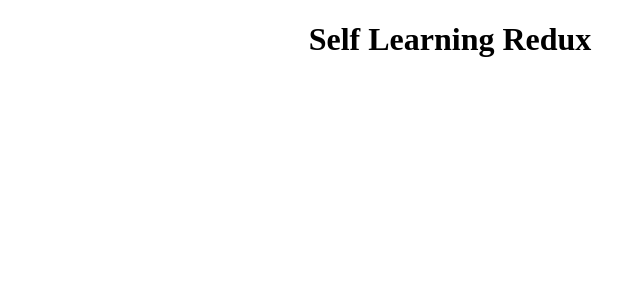
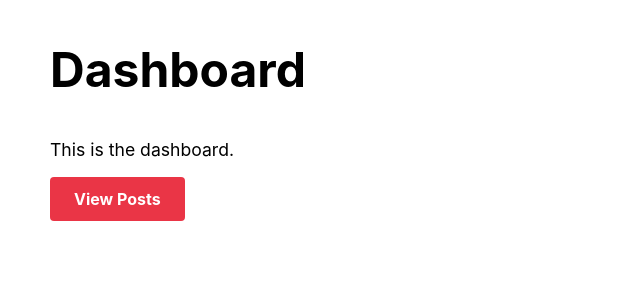
Before and after one commit to marquisvictor/styled-component-react, a React (Create React App) app: page / in a window 1280 px wide. Shown: the top 300 px of the page, without its empty margins (190-830 px from the left). Built offline with nearby package versions, Linux system fonts and the light colour scheme.

Commit message:
redux tutorial

```diff
--- a/src/App.js
+++ b/src/App.js
@@ -1,12 +1,24 @@
 import React from 'react';
+import {
+    BrowserRouter as Router,
+    Switch,
+    Route,
+    Redirect,
+} from 'react-router-dom';
+import DashboardPage from './pages/DashboardPage';
+import PostsPage from './pages/PostsPage';
 
-import './App.css';
+import './index.css';
 
 const App = props => {
     return (
-        <div className='App'>
-            <h1> Self Learning Redux </h1>
-        </div>
+        <Router>
+            <Switch>
+                <Route path='/' component={DashboardPage} />
+                <Route path='/posts' component={PostsPage} />
+                <Redirect to='/' />
+            </Switch>
+        </Router>
     );
 };
 
--- /dev/null
+++ b/src/components/Post.js
@@ -0,0 +1,8 @@
+import React from 'react';
+
+export const Post = ({ post }) => (
+    <article className='post-excerpt'>
+        <h2>{post.title}</h2>
+        <p>{post.body.substring(0, 100)}</p>
+    </article>
+);
--- /dev/null
+++ b/src/pages/DashboardPage.js
@@ -0,0 +1,15 @@
+import React from 'react';
+import { Link } from 'react-router-dom';
+
+const DashboardPage = () => (
+    <section>
+        <h1>Dashboard</h1>
+        <p>This is the dashboard.</p>
+
+        <Link to='/posts' className='button'>
+            View Posts
+        </Link>
+    </section>
+);
+
+export default DashboardPage;
--- /dev/null
+++ b/src/pages/PostsPage.js
@@ -0,0 +1,34 @@
+import React, { useEffect } from 'react';
+import { connect } from 'react-redux';
+import { fetchPosts } from '../actions/postsActions';
+import { Post } from '../components/Post';
+
+const PostsPage = ({ dispatch, loading, posts, hasErrors }) => {
+    useEffect(() => {
+        dispatch(fetchPosts());
+    }, [dispatch]);
+
+    const renderPosts = () => {
+        if (loading) {
+            return <p>Loading Posts ...</p>;
+        }
+        if (hasErrors) {
+            return <p> unable to display posts..</p>;
+        }
+        return posts.map(post => <Post key={post.id} post={post} />);
+    };
+    return (
+        <section>
+            <h1>Posts</h1>
+            {renderPosts()}
+        </section>
+    );
+};
+
+const mapStateToProps = state => ({
+    loading: state.posts.loading,
+    posts: state.posts.posts,
+    hasErrors: state.posts.hasErrors,
+});
+
+export default connect(mapStateToProps)(PostsPage);
```
